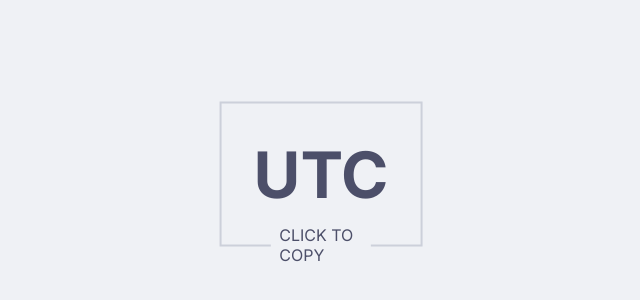
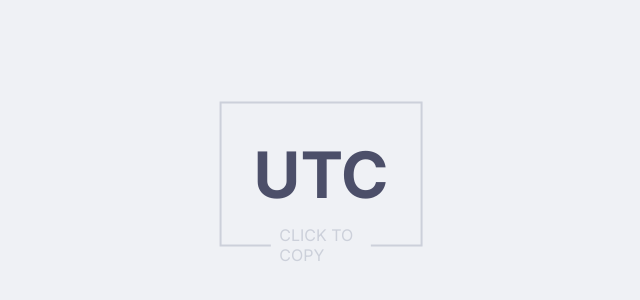
Before and after one commit to lewisakura/timezone, a plain HTML site: page index.html in a window 1280 px wide. Shown: the part 226-526 px from the top of the page, without its empty margins (319-959 px from the left). Drawn offline with Linux system fonts and the light colour scheme.

Commit message:
consistency

```diff
--- a/index.html
+++ b/index.html
@@ -55,6 +55,7 @@
       #container::after {
         display: inline-block;
         background: var(--base);
+        color: var(--surface0);
 
         position: absolute;
         left: 50%;
```
